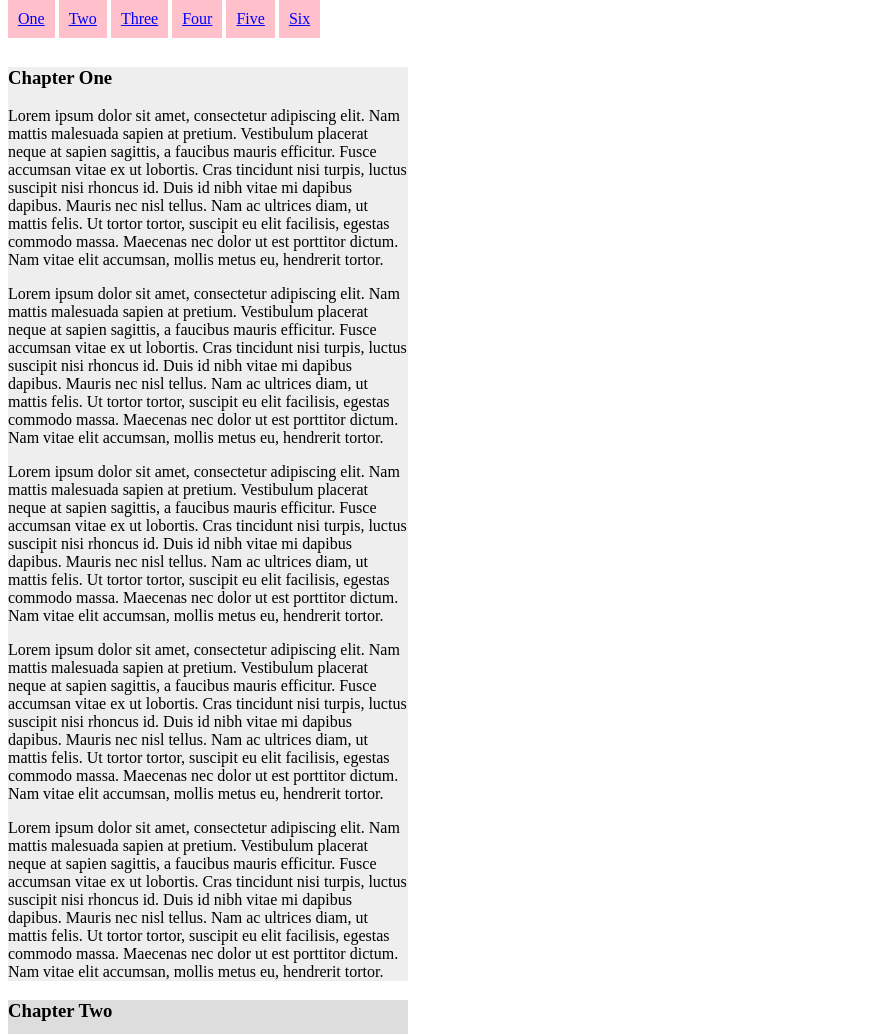
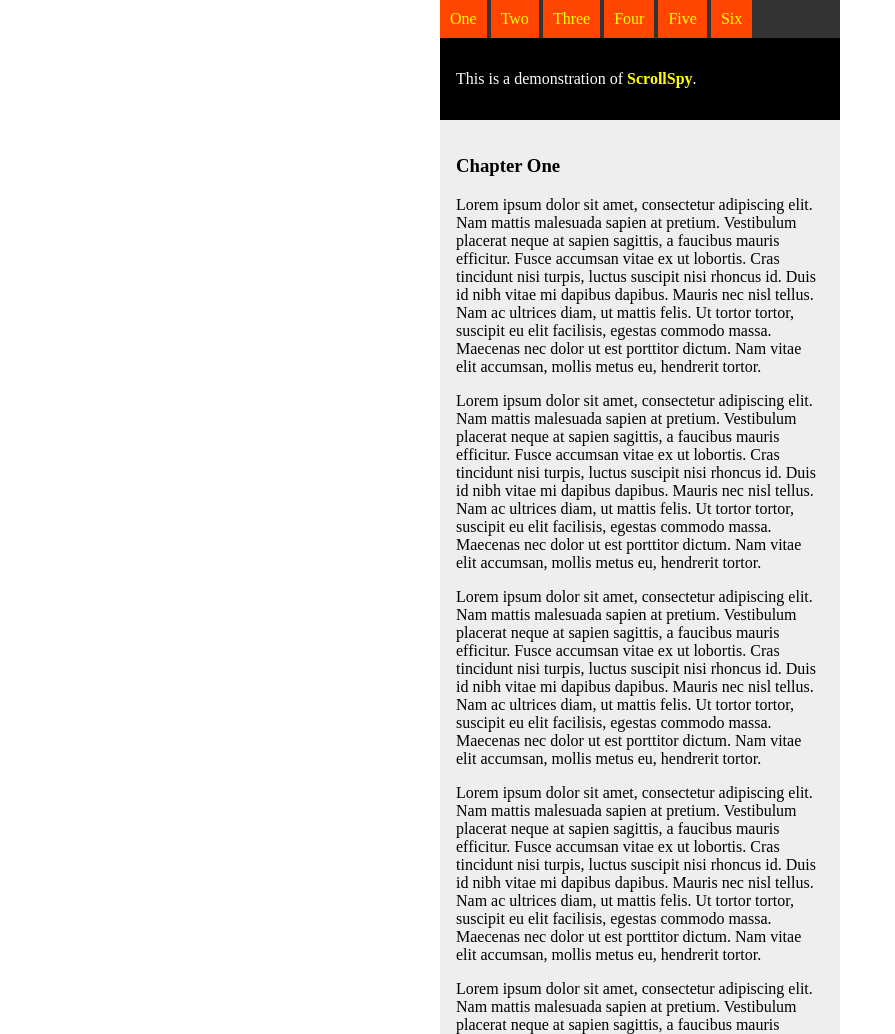
Before and after one commit to Radweb/ScrollSpy, a plain HTML site: page index.html in a window 1280 px wide. Shown: the top 1034 px of the page, without its empty margins (0-895 px from the left). Drawn offline with Linux system fonts and the light colour scheme.

Commit message:
i can design

```diff
--- a/index.html
+++ b/index.html
@@ -17,23 +17,39 @@
 <style>
   body {
     width: 400px;
-    padding-top: 40px;
+    padding-top: 2.4em;
+    margin: 0 auto;
   }
   nav {
     position: fixed;
     top: 0;
-    background: rgba(255,255,255,.8);
-    width: 100%;
+    background: rgba(0,0,0,.8);
+    width: 400px;
   }
-  a {
-    color: blue;
+  nav a {
     padding: 10px;
     display: inline-block;
   }
+  section {
+    background: black;
+    color: white;
+    padding: 1em;
+  }
+  section a {
+    font-weight: bold;
+  }
+  a {
+    color: yellow;
+    text-decoration: none;
+  }
+  a:hover {
+    text-decoration: underline;
+  }
   a.active {
-    background: pink;
+    background: orangered;
   }
 
+  article { padding: 1em; }
   #chapter-one { background: #eee; }
   #chapter-two { background: #ddd; }
   #chapter-three { background: #ccc; }
@@ -50,6 +66,12 @@
   <a href="#chapter-five">Five</a>
   <a href="#chapter-six">Six</a>
 </nav>
+
+<section>
+  <p>
+    This is a demonstration of <a href="https://github.com/Radweb/ScrollSpy">ScrollSpy</a>.
+  </p>
+</section>
 
 <article id="chapter-one">
   <h3>Chapter One</h3>
@@ -101,3 +123,9 @@
   <p>Lorem ipsum dolor sit amet, consectetur adipiscing elit. Nam mattis malesuada sapien at pretium. Vestibulum placerat neque at sapien sagittis, a faucibus mauris efficitur. Fusce accumsan vitae ex ut lobortis. Cras tincidunt nisi turpis, luctus suscipit nisi rhoncus id. Duis id nibh vitae mi dapibus dapibus. Mauris nec nisl tellus. Nam ac ultrices diam, ut mattis felis. Ut tortor tortor, suscipit eu elit facilisis, egestas commodo massa. Maecenas nec dolor ut est porttitor dictum. Nam vitae elit accumsan, mollis metus eu, hendrerit tortor.</p>
   <p>Lorem ipsum dolor sit amet, consectetur adipiscing elit. Nam mattis malesuada sapien at pretium. Vestibulum placerat neque at sapien sagittis, a faucibus mauris efficitur. Fusce accumsan vitae ex ut lobortis. Cras tincidunt nisi turpis, luctus suscipit nisi rhoncus id. Duis id nibh vitae mi dapibus dapibus. Mauris nec nisl tellus. Nam ac ultrices diam, ut mattis felis. Ut tortor tortor, suscipit eu elit facilisis, egestas commodo massa. Maecenas nec dolor ut est porttitor dictum. Nam vitae elit accumsan, mollis metus eu, hendrerit tortor.</p>
 </article>
+
+<section>
+  <p>
+    That was a demonstration of <a href="https://github.com/Radweb/ScrollSpy">ScrollSpy</a>.
+  </p>
+</section>
```
